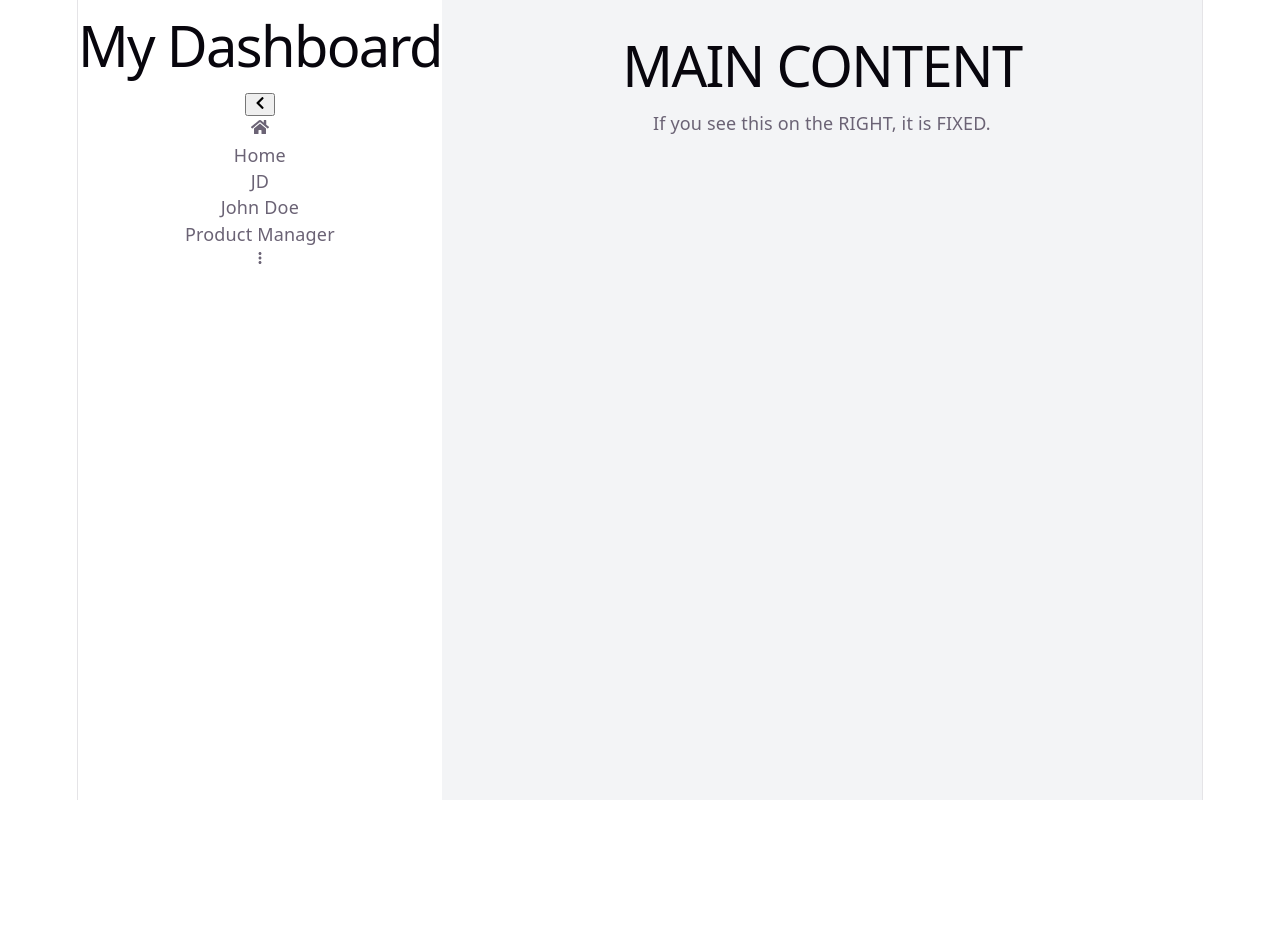
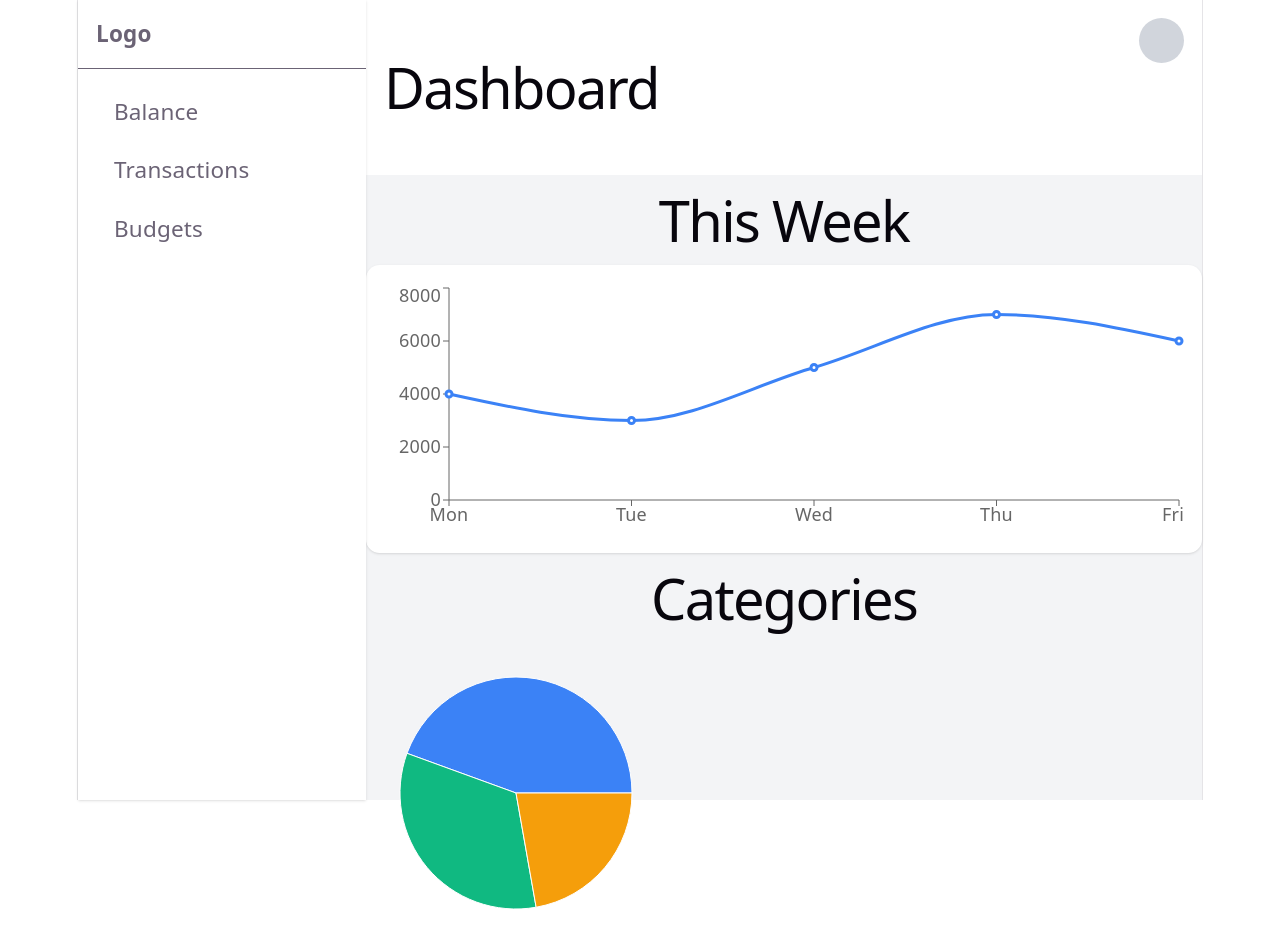
Before and after one commit to Agbabina/Spark-the-finance-app, a React (Vite) app: page / in a window 1280 px wide. Before the commit the page ends 800 px from the top, so only its background shows below. Built offline with nearby package versions, Linux system fonts and the light colour scheme.

Commit message:
Sidebar is working for My Finance App

```diff
--- a/package.json
+++ b/package.json
@@ -11,9 +11,11 @@
   },
   "dependencies": {
     "@tailwindcss/vite": "^4.2.4",
+    "axios": "^1.16.0",
     "react": "^19.2.5",
     "react-dom": "^19.2.5",
-    "react-icons": "^5.6.0"
+    "react-icons": "^5.6.0",
+    "recharts": "^3.8.1"
   },
   "devDependencies": {
     "@eslint/js": "^10.0.1",
--- a/src/App.tsx
+++ b/src/App.tsx
@@ -1,22 +1,11 @@
-import Sidebar, { SidebarItem } from "./Components/Sidebar";
+import Sidebar from "./Components/Sidebar.tsx"
+import "./App.css"
+function App(){
+    return (
+        <>
+            <Sidebar/>
+        </>
+    )
+}
 
-import { FaHome } from "react-icons/fa";
-
-export default function App() {
-    return (
-        <div style={{ display: "flex", height: "100vh" }}>
-
-            {/* LEFT SIDEBAR */}
-            <Sidebar>
-                <SidebarItem icon={<FaHome />} text="Home" active />
-            </Sidebar>
-
-            {/* RIGHT CONTENT */}
-            <div style={{ flex: 1, padding: "20px", background: "#f3f4f6" }}>
-                <h1>MAIN CONTENT</h1>
-                <p>If you see this on the RIGHT, it is FIXED.</p>
-            </div>
-
-        </div>
-    );
-}
+export default App;
--- /dev/null
+++ b/src/Components/Input.tsx
@@ -0,0 +1,15 @@
+
+
+// @ts-ignore
+function Input({label}, ...props){
+    return(
+        <div className={"space-y-1"}>
+            {label && <label className={"text-sm"}>{label}</label>}
+            <input
+                {...props}
+            className={"w-full border p-2 rounded"}/>
+        </div>
+    )
+}
+
+export default Input;
--- a/src/Components/Sidebar.tsx
+++ b/src/Components/Sidebar.tsx
@@ -1,75 +1,95 @@
-import { MdMoreVert } from "react-icons/md";
-import { FaChevronLeft, FaChevronRight } from "react-icons/fa";
-import { createContext, useContext, useState, type ReactNode } from "react";
+import {LuMenu} from "react-icons/lu";
+import {useState} from "react";
+import {MdBalance} from "react-icons/md";
+import {BiMoney} from "react-icons/bi";
+import {GrTransaction} from "react-icons/gr";
+import {
+    LineChart,
+    Line,
+    XAxis,
+    YAxis,
+    Tooltip,
+    ResponsiveContainer,
+    Cell
+} from "recharts"
+import {PieChart, Pie, } from "recharts"
+function Sidebar(){
+    const [isSidebarOpen, setIsSidebarOpen] = useState<boolean>(false);
+    const data=[
+        {day:"Mon", spending: 4000},
+        {day: "Tue", spending: 3000},
+        {day: "Wed", spending: 5000},
+        {day: "Thu",spending: 7000},
+        {day: "Fri", spending: 6000},
+    ]
+    const navItems= [
+        {name: "Balance", icon: MdBalance },
+        {name: "Transactions", icon: GrTransaction},
+        {name: "Budgets", icon: BiMoney}
+    ]
+    const types=[
+        {name:"Food", value: 400},
+        {name: "Bills", value: 300},
+        {name: "Transport", value: 200}
+    ]
+    const COLORS = ["#3b82f6", "#10b981", "#f59e0b"]
+    return (
+        <>
+            <div className={"flex bg-gray-100 h-screen"}>
+                {/*Sidebar */}
+                <div className={`fixed bg-white w-64 h-screen shadow ${isSidebarOpen ? "translate-x-0": "-translate-x-64"} lg:translate-x-0 lg:static`}>
+                    <div className={"p-4 flex justify-between border-b "}>
+                        <div className={"text-xl font-bold "}>
+                            Logo
+                        </div>
+                        <button onClick={()=>setIsSidebarOpen(false)} className={"lg:hidden"}>X</button>
+                    </div>
+                    <div className={"p-4 space-y-2"}>
+                        {navItems.map((item)=>{
+                            return (
+                                <div className={"flex p-2 items-center gap-3 px-4 py-2 transition-all duration-200 hover:bg-gray-100 hover:translate-x-1"}>
+                                    <div className={"text-xl"}>{item.name}</div>
 
-type SidebarContextType = { expanded: boolean };
-const SidebarContext = createContext<SidebarContextType | null>(null);
+                                </div>
+                            )
+                        })}
+                    </div>
+                </div>
+                <main className={"flex-1"}>
+                    <header className={"bg-white flex justify-between p-4"}>
+                        <button className={"p-2 text-xl font-bold lg:hidden"} onClick={() => setIsSidebarOpen(true)}>
+                            <LuMenu />
+                        </button>
+                        <h1 className={"text-2xl font-bold mb-2"}>Dashboard</h1>
+                        <div className={"bg-gray-300 w-10 h-10 rounded-full"}></div>
 
-export default function Sidebar({ children }: { children: ReactNode }) {
-    const [expanded, setExpanded] = useState(true);
-
-    return (
-        // Changed h-1 to h-screen and added dynamic width w-64 / w-20
-        <aside className="w-[240px] h-screen bg-white border-r">
-            {/* HEADER */}
-            <div className="h-16 flex items-center justify-between px-4 border-b">
-                {/* Hide text when collapsed */}
-                {expanded && <h1 className="text-lg font-semibold text-gray-800">My Dashboard</h1>}
-
-                <button
-                    onClick={() => setExpanded((v) => !v)}
-                    className={`p-2 rounded-md hover:bg-gray-100 transition ${!expanded && "mx-auto"}`}
-                >
-                    {expanded ? <FaChevronLeft size={14} /> : <FaChevronRight size={14} />}
-                </button>
+                    </header>
+                    <h1>This Week</h1>
+                    <div className={"w-full h-64 bg-white p-4 rounded-xl shadow"}>
+                        <ResponsiveContainer width={"100%"} height={"100%"}>
+                            <LineChart data={data}>
+                                <XAxis dataKey={"day"}></XAxis>
+                                <YAxis />
+                                <Tooltip />
+                                <Line type={"monotone"} dataKey={"spending"} stroke={"#3b82f6"} strokeWidth={3}/>
+                            </LineChart>
+                        </ResponsiveContainer>
+                    </div>
+                    <h1>Categories</h1>
+                    <div>
+                        <PieChart width={300} height={300}>
+                            <Pie data={types} dataKey={"value"}>
+                                {data.map((_entry,index)=>(
+                                    <Cell key={`cell-${index}`} fill={COLORS[index % COLORS.length]}></Cell>
+                                ))}
+                            </Pie>
+                            <Tooltip />
+                        </PieChart>
+                    </div>
+                </main>
             </div>
-
-            {/* NAV */}
-            <SidebarContext.Provider value={{ expanded }}>
-                <nav className="flex-1 px-3 py-4 space-y-1">
-                    {children}
-                </nav>
-            </SidebarContext.Provider>
-
-            {/* FOOTER */}
-            <div className="border-t p-4 flex items-center gap-3">
-                <div className="w-10 h-10 min-w-[40px] rounded-full bg-indigo-500 text-white flex items-center justify-center font-semibold">
-                    JD
-                </div>
-
-                {expanded && (
-                    <div className="flex-1 flex items-center justify-between overflow-hidden">
-                        <div className="leading-4">
-                            <p className="text-sm font-medium truncate">John Doe</p>
-                            <p className="text-xs text-gray-500 truncate">Product Manager</p>
-                        </div>
-                        <MdMoreVert />
-                    </div>
-                )}
-            </div>
-        </aside>
-    );
+        </>
+        )
 }
 
-export function SidebarItem({ icon, text, active, alert }: { icon: ReactNode; text: string; active?: boolean; alert?: boolean; }) {
-    const context = useContext(SidebarContext);
-    if (!context) return null;
-    const { expanded } = context;
-
-    return (
-        <div className={`
-            flex items-center gap-3 px-3 py-2 rounded-lg cursor-pointer transition-all mb-1
-            ${active ? "bg-indigo-50 text-indigo-600 font-medium" : "text-gray-600 hover:bg-gray-100"}
-            ${!expanded && "justify-center px-2"}
-        `}>
-            <div className="text-lg">{icon}</div>
-
-            {expanded && <span className="text-sm whitespace-nowrap">{text}</span>}
-
-            {/* Tooltip-style alert when collapsed, or dot when expanded */}
-            {alert && (
-                <span className={`bg-indigo-500 rounded-full ${expanded ? "ml-auto w-2 h-2" : "absolute right-2 w-2 h-2"}`} />
-            )}
-        </div>
-    );
-}
+export default Sidebar;
--- /dev/null
+++ b/src/Pages/AddTransaction.tsx
@@ -0,0 +1,7 @@
+
+import Input from '../Components/Input.tsx'
+export default function AddTransaction() {
+    return (
+        <Input label={"Transaction"}></Input>
+    )
+}
```
Also changed, not shown: src/Components/SidebarItem.tsx (deleted, +0 -38 lines), 1 other file (tests, documents, lock files or other folders).
